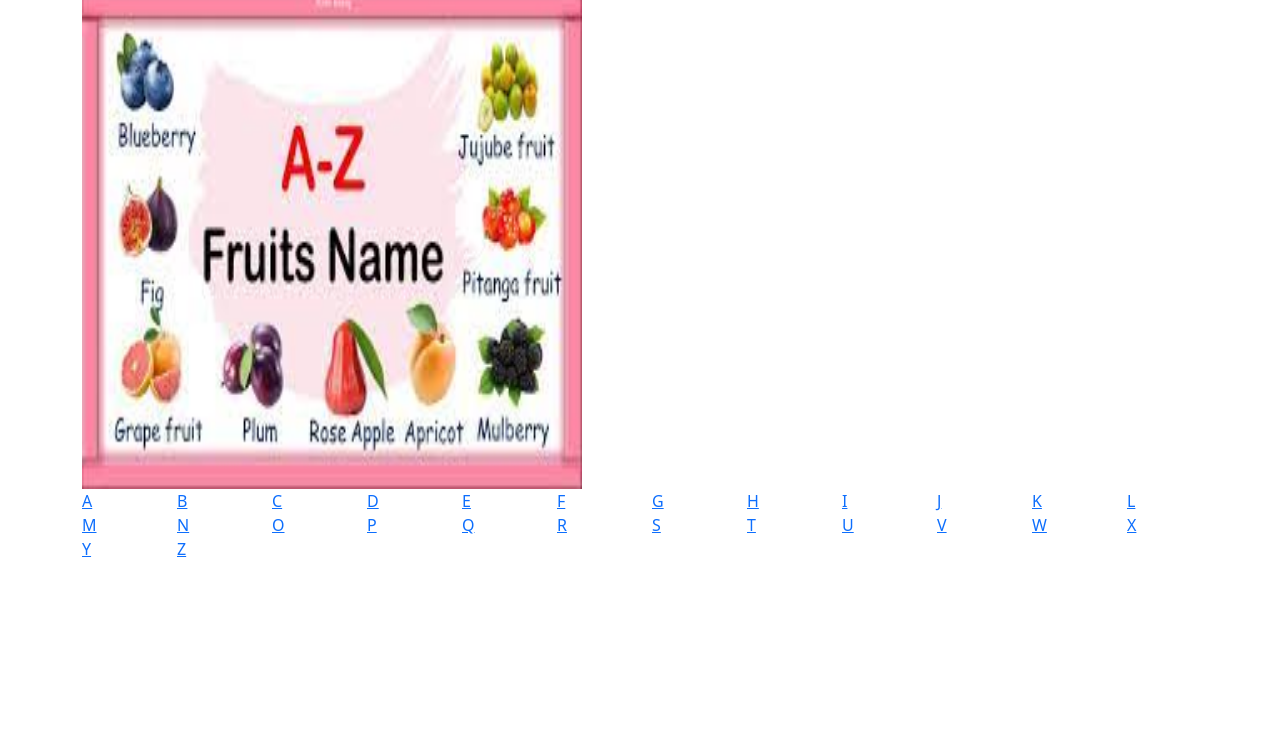
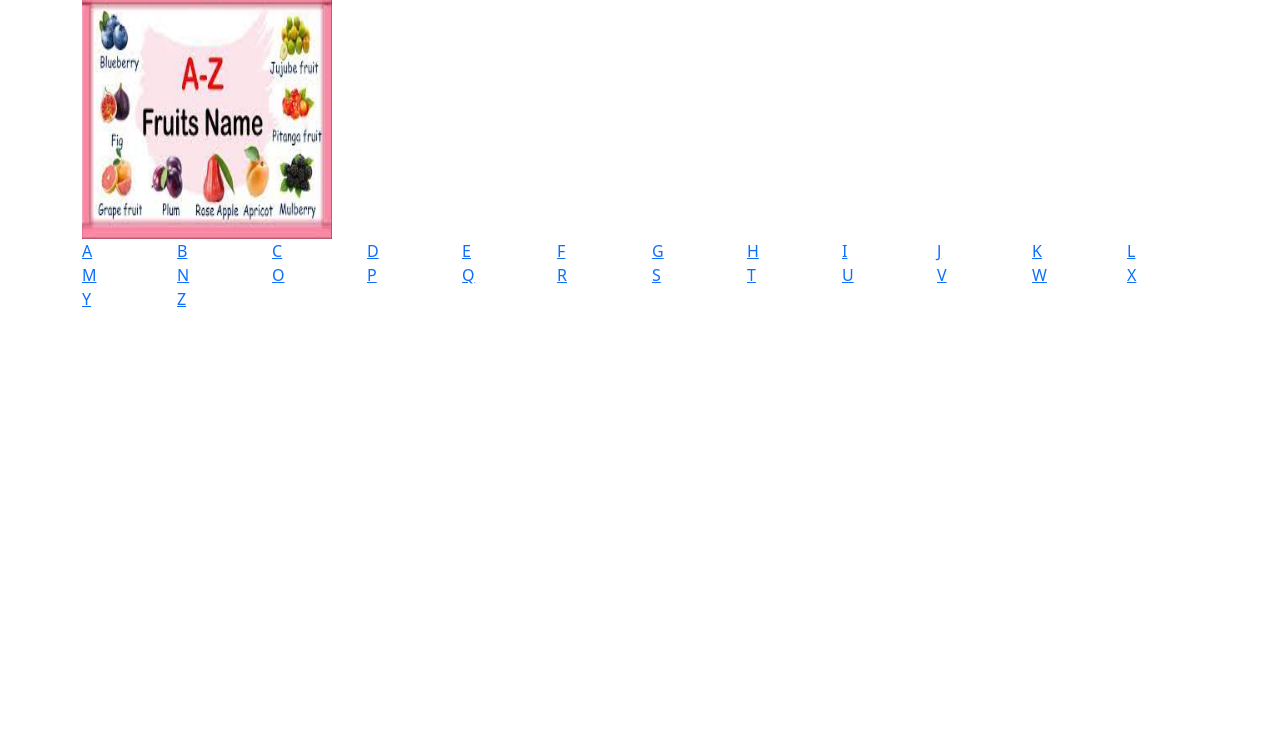
Before and after one commit to satyanarayana-ev/kidszone, a plain HTML site: page fruits.html in a window 1280 px wide. Shown: the part 67-800 px from the top of the page. Drawn offline with nearby package versions, Linux system fonts and the light colour scheme.

Commit message:
Add files via upload

```diff
--- a/fruits.html
+++ b/fruits.html
@@ -56,7 +56,7 @@
     <div class="row">
       <div class="col">
         <h1>Select Your Alphabet To view the fruit</h1>
-        <img src="images/fruitss.jpg" alt="Scooty image" height="500px" width="500px">
+        <img src="images/fruitss.jpg" alt="Scooty image" height="250px" width="250px">
       </div>
     </div>
   </div>
```
